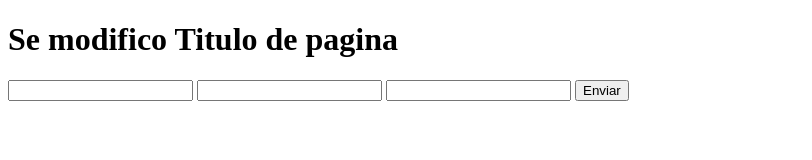
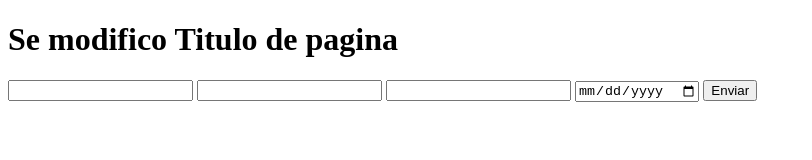
Before and after one commit to horacio186/hello-word-git, a plain HTML site: page index.html in a window 1280 px wide. Shown: the whole page, without its empty margins (0-812 px from the left). Drawn offline with Linux system fonts and the light colour scheme.

Commit message:
se agrego fecha

```diff
--- a/index.html
+++ b/index.html
@@ -11,6 +11,7 @@
         <input type="number" name="FirstName" id="FirstName"/>
         <input type="text" name="LastName" id="LastName"/>
         <input type="number" name="age" id="age"/>
+        <input type="date" name="fecha" id="fecha"/>
         <input type="button" name="boton" value="Enviar"/>
     </form>
 </body>
```
